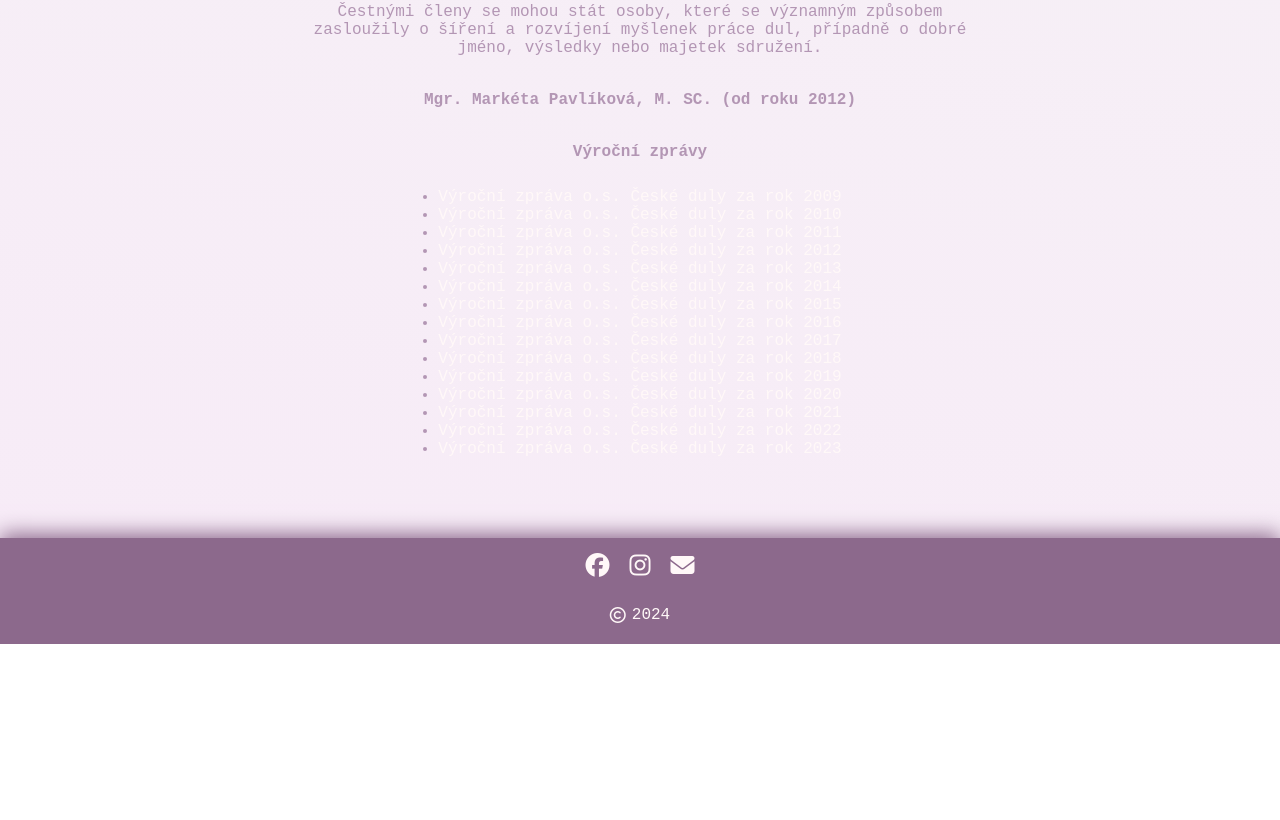
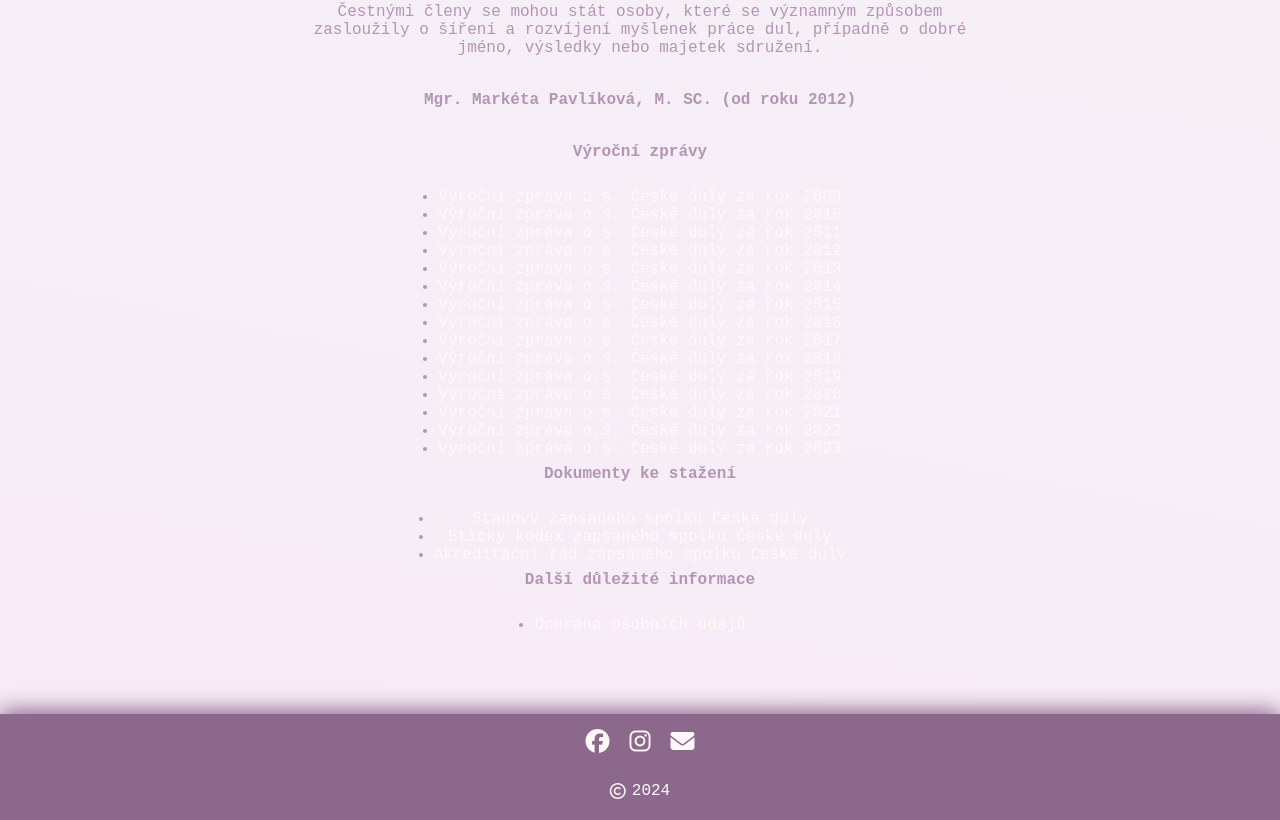
Before and after one commit to CreativeOxana/mojedula, a React (Vite) app: page /about in a window 1280 px wide. Shown: the part 1343-2163 px from the top of the page. Before the commit the page ends 1987 px from the top, so only its background shows below. Built offline with nearby package versions, Linux system fonts and the light colour scheme; a web font is replaced by a local one.

Commit message:
Added content and links

```diff
--- a/src/pages/components/About/index.jsx
+++ b/src/pages/components/About/index.jsx
@@ -59,78 +59,159 @@ export const About = () => {
       </p>
       <ul className="annual_report">
         <li>
-          <a href="http://mojedula.cz/files/pdf/vyrocni-zprava-ceske-duly-final.pdf">
+          <a
+            href="http://mojedula.cz/files/pdf/vyrocni-zprava-ceske-duly-final.pdf"
+            target="_blank"
+          >
             Výroční­ zpráva o.s. České duly za rok 2009
           </a>
         </li>
         <li>
-          <a href="http://mojedula.cz/files/pdf/vyrocni-zprava-2010.pdf">
+          <a
+            href="http://mojedula.cz/files/pdf/vyrocni-zprava-2010.pdf"
+            target="_blank"
+          >
             Výroční­ zpráva o.s. České duly za rok 2010
           </a>
         </li>
         <li>
-          <a href="http://mojedula.cz/files/vyrocni-zprava-2011.docx">
+          <a
+            href="http://mojedula.cz/files/vyrocni-zprava-2011.docx"
+            target="_blank"
+          >
             Výroční­ zpráva o.s. České duly za rok 2011
           </a>
         </li>
         <li>
-          <a href="http://mojedula.cz/files/vz-2012.pdf">
+          <a href="http://mojedula.cz/files/vz-2012.pdf" target="_blank">
             Výroční­ zpráva o.s. České duly za rok 2012
           </a>
         </li>
         <li>
-          <a href="http://mojedula.cz/files/vz-ceske-duly-2013.pdf">
+          <a
+            href="http://mojedula.cz/files/vz-ceske-duly-2013.pdf"
+            target="_blank"
+          >
             Výroční­ zpráva o.s. České duly za rok 2013
           </a>
         </li>
         <li>
-          <a href="http://mojedula.cz/files/vz-2014-final.pdf">
+          <a href="http://mojedula.cz/files/vz-2014-final.pdf" target="_blank">
             Výroční­ zpráva o.s. České duly za rok 2014
           </a>
         </li>
         <li>
-          <a href="http://mojedula.cz/wp-content/uploads/2016/02/VZ_2015_se_statistikou_a_vzděláváním-pracovní_verze.pdf">
+          <a
+            href="http://mojedula.cz/wp-content/uploads/2016/02/VZ_2015_se_statistikou_a_vzděláváním-pracovní_verze.pdf"
+            target="_blank"
+          >
             Výroční­ zpráva o.s. České duly za rok 2015
           </a>
         </li>
         <li>
-          <a href="http://mojedula.cz/wp-content/uploads/2017/03/VZ-2016.pdf">
+          <a
+            href="http://mojedula.cz/wp-content/uploads/2017/03/VZ-2016.pdf"
+            target="_blank"
+          >
             Výroční­ zpráva o.s. České duly za rok 2016
           </a>
         </li>
         <li>
-          <a href="http://mojedula.cz/wp-content/uploads/2018/03/VZ-2017-ofic.pdf">
+          <a
+            href="http://mojedula.cz/wp-content/uploads/2018/03/VZ-2017-ofic.pdf"
+            target="_blank"
+          >
             Výroční­ zpráva o.s. České duly za rok 2017
           </a>
         </li>
         <li>
-          <a href="http://mojedula.cz/wp-content/uploads/2019/04/zprava2018.pdf">
+          <a
+            href="http://mojedula.cz/wp-content/uploads/2019/04/zprava2018.pdf"
+            target="_blank"
+          >
             Výroční­ zpráva o.s. České duly za rok 2018
           </a>
         </li>
         <li>
-          <a href="http://mojedula.cz/wp-content/uploads/2020/03/VZ-2019.pdf">
+          <a
+            href="http://mojedula.cz/wp-content/uploads/2020/03/VZ-2019.pdf"
+            target="_blank"
+          >
             Výroční­ zpráva o.s. České duly za rok 2019
           </a>
         </li>
         <li>
-          <a href="http://mojedula.cz/wp-content/uploads/2021/03/VZ-2020_ofic.pdf">
+          <a
+            href="http://mojedula.cz/wp-content/uploads/2021/03/VZ-2020_ofic.pdf"
+            target="_blank"
+          >
             Výroční­ zpráva o.s. České duly za rok 2020
           </a>
         </li>
         <li>
-          <a href="http://mojedula.cz/wp-content/uploads/2022/04/VZ2021.pdf">
+          <a
+            href="http://mojedula.cz/wp-content/uploads/2022/04/VZ2021.pdf"
+            target="_blank"
+          >
             Výroční­ zpráva o.s. České duly za rok 2021
           </a>
         </li>
         <li>
-          <a href="http://mojedula.cz/wp-content/uploads/2023/03/VZ2022.pdf">
+          <a
+            href="http://mojedula.cz/wp-content/uploads/2023/03/VZ2022.pdf"
+            target="_blank"
+          >
             Výroční­ zpráva o.s. České duly za rok 2022
           </a>
         </li>
         <li>
-          <a href="http://mojedula.cz/wp-content/uploads/2024/04/VZ2023.pdf">
+          <a
+            href="http://mojedula.cz/wp-content/uploads/2024/04/VZ2023.pdf"
+            target="_blank"
+          >
             Výroční­ zpráva o.s. České duly za rok 2023
+          </a>
+        </li>
+      </ul>
+      <p>
+        <strong>Dokumenty ke stažení</strong>
+      </p>
+      <ul>
+        <li>
+          <a
+            href="http://mojedula.cz/wp-content/uploads/2022/11/Stanovy-České-duly.pdf"
+            target="_blank"
+          >
+            Stanovy zapsaného spolku České duly
+          </a>
+        </li>
+        <li>
+          <a
+            href="http://mojedula.cz/wp-content/uploads/2022/11/Etický-kodex-České-duly.pdf"
+            target="_blank"
+          >
+            Etický kodex zapsaného spolku České duly
+          </a>
+        </li>
+        <li>
+          <a
+            href="http://mojedula.cz/wp-content/uploads/2022/11/Akreditační-řád-České-duly.pdf"
+            target="_blank"
+          >
+            Akreditační­ řád zapsaného spolku České duly
+          </a>
+        </li>
+      </ul>
+      <p>
+        <strong>Další důležité informace</strong>
+      </p>
+      <ul>
+        <li>
+          <a
+            href="http://mojedula.cz/index.php/ochrana-osobnich-udaju/"
+            target="_blank"
+          >
+            Ochrana osobních údajů
           </a>
         </li>
       </ul>
```
